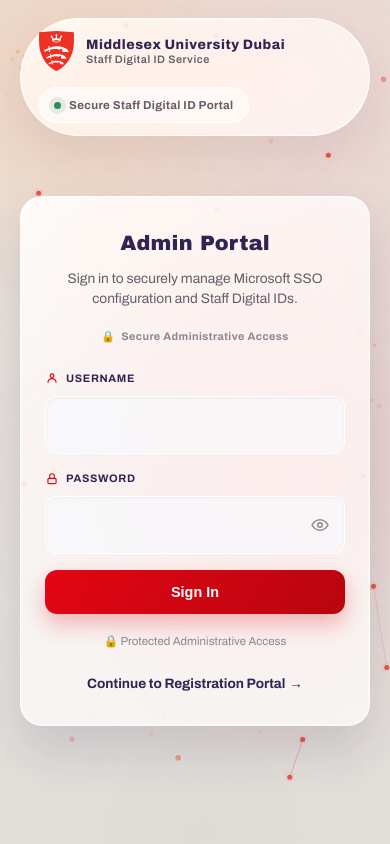
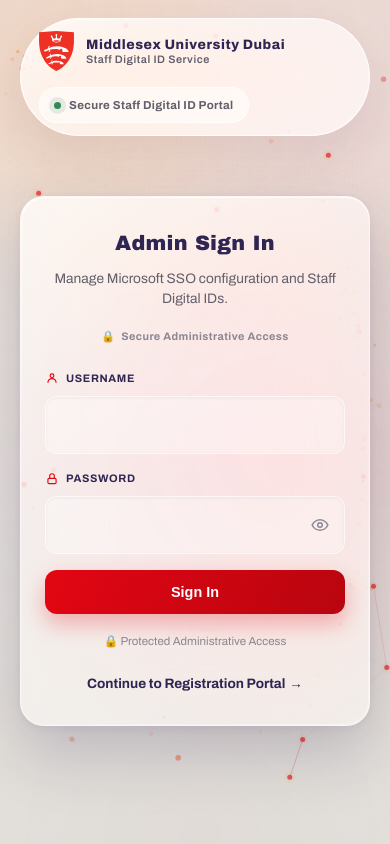
Before and after one commit to raoofrazak-netizen/Staff-Digital-ID, a Flask app: page / in a window 390 px wide. Run offline with Flask 3, Linux system fonts and the light colour scheme; data that the repository does not hold is empty; parts of the project's set-up code (start-up, migrations or seed data) failed here and were passed over; some libraries are stand-ins or nearby versions.

Commit message:
Apply Liquid Glass material to the admin login card
Intensifies the card's glass treatment beyond the shared .glass
component (scoped to .login-card.glass only, so nothing else on the
site is affected): heavier blur + saturation so the particle
background genuinely diffuses through it, a brighter specular top
edge, and deeper ambient elevation. Input fields become translucent
frosted wells with a softer white-tinted focus ring, and the Sign In
button gains a subtle scale on hover/press alongside its existing
lift/shadow. Updates the card copy to "Admin Sign In" / "Manage
Microsoft SSO configuration and Staff Digital IDs." per the latest
brief. No structural or backend changes -- the page header stays
(it's the single source of branding, as called out in the brief); the
in-card logo was already removed in the previous pass.

Co-Authored-By: Claude Sonnet 5 <noreply@anthropic.com>

```diff
--- a/static/css/style.css
+++ b/static/css/style.css
@@ -223,10 +223,22 @@ main, .site-header { position: relative; z-index: 1; }
 
 /* ============ Login (landing) / Admin Portal auth page ============ */
 .login-shell { max-width: 440px; margin: 60px auto; padding: 0 20px; }
-.login-card {
-  padding: clamp(30px, 5vw, 42px) clamp(24px, 4vw, 34px); border-radius: 22px; text-align: center;
-  border: 1px solid rgba(255,255,255,0.65);
-  box-shadow: 0 1px 0 rgba(255,255,255,0.8) inset, 0 24px 48px rgba(47,37,82,0.14);
+/* Liquid Glass: an intensified, more refractive variant of the shared
+   .glass material used just for this card -- heavier blur/saturation so
+   the particle background genuinely diffuses through it, a brighter
+   specular top-edge, and deeper ambient elevation. Scoped to
+   .login-card.glass (two classes = higher specificity than .glass alone)
+   so the shared component everywhere else is untouched. */
+.login-card.glass {
+  padding: clamp(30px, 5vw, 42px) clamp(24px, 4vw, 34px); border-radius: 24px; text-align: center;
+  background: rgba(255,255,255,0.5);
+  backdrop-filter: blur(40px) saturate(200%);
+  -webkit-backdrop-filter: blur(40px) saturate(200%);
+  border: 1px solid rgba(255,255,255,0.55);
+  box-shadow:
+    inset 0 1px 0 rgba(255,255,255,0.75),
+    0 2px 8px rgba(47,37,82,0.06),
+    0 24px 64px rgba(47,37,82,0.22);
 }
 .login-card__head { margin-bottom: 22px; }
 .login-card h1 {
@@ -257,13 +269,14 @@ main, .site-header { position: relative; z-index: 1; }
   border-radius: 12px; transition: box-shadow var(--dur-fast) ease;
 }
 .admin-inline-form .field-input-wrap:focus-within {
-  box-shadow: 0 0 0 4px rgba(227,6,19,0.1);
+  box-shadow: 0 0 0 4px rgba(255,255,255,0.5), 0 0 0 5px rgba(227,6,19,0.12);
   border-radius: 12px;
 }
 .admin-inline-form .field input {
-  border-radius: 12px !important; background: rgba(248,248,250,0.8) !important;
+  border-radius: 12px !important; background: rgba(255,255,255,0.35) !important;
+  border: 1px solid rgba(255,255,255,0.5) !important;
 }
-.admin-inline-form .field input:focus { border-color: var(--mdx-red) !important; }
+.admin-inline-form .field input:focus { border-color: rgba(227,6,19,0.5) !important; }
 .field-input-wrap--password { position: relative; }
 .field-input-wrap--password input { padding-right: 46px !important; }
 .field-toggle {
@@ -282,8 +295,8 @@ main, .site-header { position: relative; z-index: 1; }
   box-shadow: 0 10px 22px rgba(227,6,19,0.28);
   transition: transform var(--dur-fast) var(--ease-spring), box-shadow var(--dur-fast) ease, filter var(--dur-fast) ease;
 }
-.btn-admin-signin:hover { transform: translateY(-2px); box-shadow: 0 14px 28px rgba(227,6,19,0.34); filter: brightness(1.04); }
-.btn-admin-signin:active { transform: translateY(1px); box-shadow: 0 6px 14px rgba(227,6,19,0.24); }
+.btn-admin-signin:hover { transform: translateY(-2px) scale(1.01); box-shadow: 0 14px 28px rgba(227,6,19,0.34); filter: brightness(1.04); }
+.btn-admin-signin:active { transform: translateY(1px) scale(0.98); box-shadow: 0 6px 14px rgba(227,6,19,0.24); }
 .btn-admin-signin__spinner { display: none; }
 .btn-admin-signin.is-loading { cursor: default; opacity: 0.9; }
 .btn-admin-signin.is-loading .btn-admin-signin__spinner {
--- a/templates/login.html
+++ b/templates/login.html
@@ -32,8 +32,8 @@
     <div class="login-shell">
         <section class="login-card glass" id="login-card">
             <div class="login-card__head rise-in rise-in--2">
-                <h1>Admin Portal</h1>
-                <p class="login-card__subtitle">Sign in to securely manage Microsoft SSO configuration and Staff Digital IDs.</p>
+                <h1>Admin Sign In</h1>
+                <p class="login-card__subtitle">Manage Microsoft SSO configuration and Staff Digital IDs.</p>
                 <p class="login-card__badge"><span aria-hidden="true">🔒</span> Secure Administrative Access</p>
             </div>
 
```
